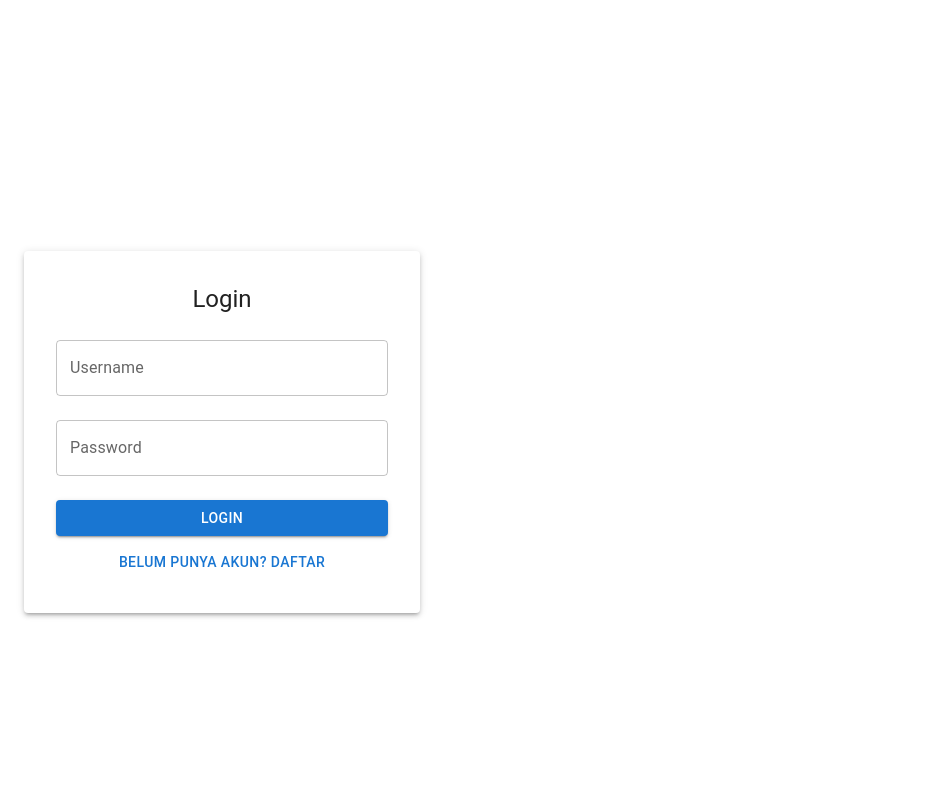
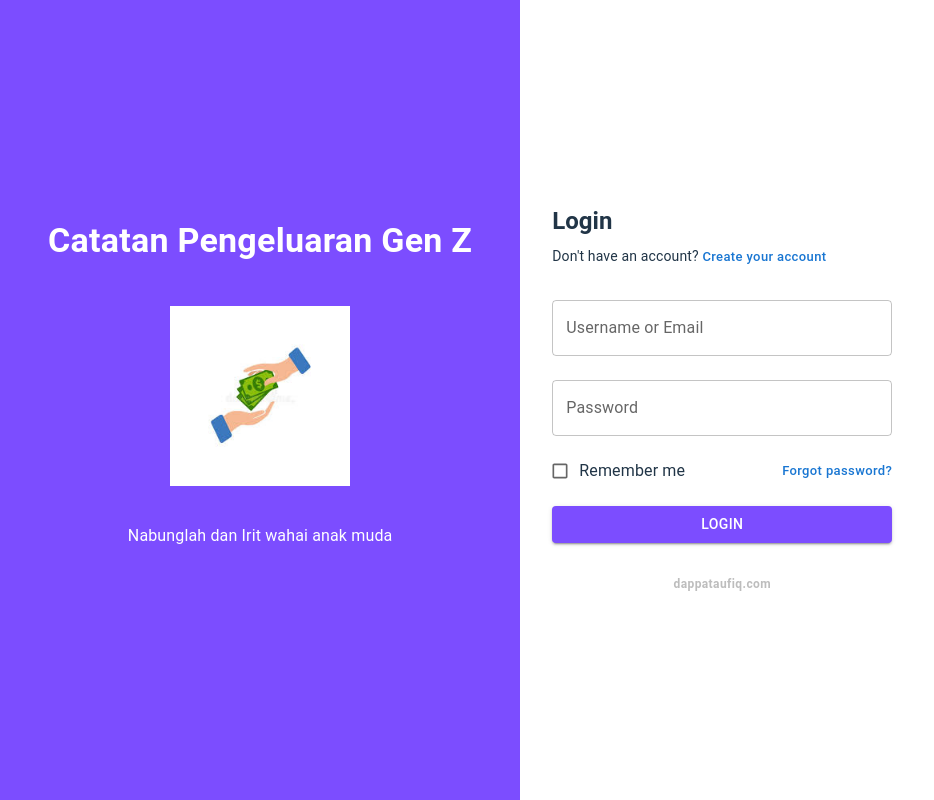
Before and after one commit to daffataufiq7/pengeluaran, a React (Vite) app: page / in a window 1280 px wide. Shown: the whole page, without its empty margins (0-934 px from the left). Built offline with nearby package versions, Linux system fonts and the light colour scheme.

Commit message:
Update tampilan login, gambar, dan motivasi sesuai permintaan user

```diff
--- a/src/App.tsx
+++ b/src/App.tsx
@@ -1,5 +1,5 @@
 import { useState } from 'react';
-import { Container, Box, Typography, Button, TextField, Paper, List, ListItem, ListItemText, IconButton, AppBar, Toolbar, Dialog, DialogTitle, DialogContent, DialogActions } from '@mui/material';
+import { Container, Box, Typography, Button, TextField, Paper, List, ListItem, ListItemText, IconButton, AppBar, Toolbar, Dialog, DialogTitle, DialogContent, DialogActions, Grid, Divider, Checkbox, FormControlLabel } from '@mui/material';
 import DeleteIcon from '@mui/icons-material/Delete';
 
 interface Expense {
@@ -128,13 +128,27 @@ function App() {
   // UI
   if (!isLoggedIn) {
     return (
-      <Container maxWidth="xs" sx={{ mt: 8 }}>
-        <Paper elevation={3} sx={{ p: 4 }}>
-          <Typography variant="h5" align="center" gutterBottom>
-            {showRegister ? 'Buat Akun' : 'Login'}
+      <Grid container sx={{ minHeight: '100vh', background: '#b39ddb' }}>
+        {/* Kiri: Ilustrasi & Info */}
+        <Grid item xs={12} md={6} sx={{ display: { xs: 'none', md: 'flex' }, alignItems: 'center', justifyContent: 'center', bgcolor: '#7c4dff' }}>
+          <Box sx={{ color: 'white', textAlign: 'center', px: 6 }}>
+            <Typography variant="h4" fontWeight={700} gutterBottom>Catatan Pengeluaran Gen Z</Typography>
+            <Box component="img" src="uangnew.jpg" alt="Ilustrasi" sx={{ width: 180, my: 4 }} />
+            <Typography variant="body1" sx={{ mb: 4 }}>Nabunglah dan Irit wahai anak muda</Typography>
+          </Box>
+        </Grid>
+        {/* Kanan: Form Login/Register */}
+        <Grid item xs={12} md={6} sx={{ display: 'flex', alignItems: 'center', justifyContent: 'center', bgcolor: 'white' }}>
+          <Box sx={{ width: 340, p: 4 }}>
+            <Typography variant="h5" fontWeight={700} gutterBottom align="left">{showRegister ? 'Create Account' : 'Login'}</Typography>
+            <Typography variant="body2" align="left" sx={{ mb: 2 }}>
+              {showRegister ? 'Sudah punya akun? ' : "Don't have an account? "}
+              <Button size="small" sx={{ textTransform: 'none', p: 0, minWidth: 0 }} onClick={() => { setShowRegister(!showRegister); setAuthError(''); }}>
+                {showRegister ? 'Login' : 'Create your account'}
+              </Button>
             </Typography>
             <TextField
-            label="Username"
+              label="Username or Email"
               fullWidth
               margin="normal"
               value={username}
@@ -148,22 +162,35 @@ function App() {
               value={password}
               onChange={e => setPassword(e.target.value)}
             />
-          {authError && <Typography color="error" variant="body2">{authError}</Typography>}
-          <Box mt={2}>
-            {showRegister ? (
-              <>
-                <Button variant="contained" fullWidth onClick={handleRegister}>Buat Akun</Button>
-                <Button fullWidth sx={{ mt: 1 }} onClick={() => { setShowRegister(false); setAuthError(''); }}>Sudah punya akun? Login</Button>
-              </>
-            ) : (
-              <>
-                <Button variant="contained" fullWidth onClick={handleLogin}>Login</Button>
-                <Button fullWidth sx={{ mt: 1 }} onClick={() => { setShowRegister(true); setAuthError(''); }}>Belum punya akun? Daftar</Button>
-              </>
+            {showRegister && (
+              <TextField
+                label="Konfirmasi Password"
+                type="password"
+                fullWidth
+                margin="normal"
+                value={password}
+                disabled
+              />
             )}
+            {authError && <Typography color="error" variant="body2" sx={{ mt: 1 }}>{authError}</Typography>}
+            <Box sx={{ display: 'flex', alignItems: 'center', justifyContent: 'space-between', mt: 1 }}>
+              <FormControlLabel control={<Checkbox size="small" />} label="Remember me" />
+              <Button size="small" sx={{ textTransform: 'none', p: 0, minWidth: 0 }}>Forgot password?</Button>
             </Box>
-        </Paper>
-      </Container>
+            <Button
+              variant="contained"
+              fullWidth
+              sx={{ mt: 2, bgcolor: '#7c4dff', '&:hover': { bgcolor: '#512da8' } }}
+              onClick={showRegister ? handleRegister : handleLogin}
+            >
+              {showRegister ? 'Sign Up' : 'Login'}
+            </Button>
+            <Typography variant="caption" sx={{ display: 'block', textAlign: 'center', mt: 4, color: '#bdbdbd', fontWeight: 700 }}>
+              dappataufiq.com
+            </Typography>
+          </Box>
+        </Grid>
+      </Grid>
     );
   }
 
```
Also changed, not shown: public/uangnew.jpg (added), 1 other file (tests, documents, lock files or other folders). Lines whose indentation alone changed are shown as unchanged.
